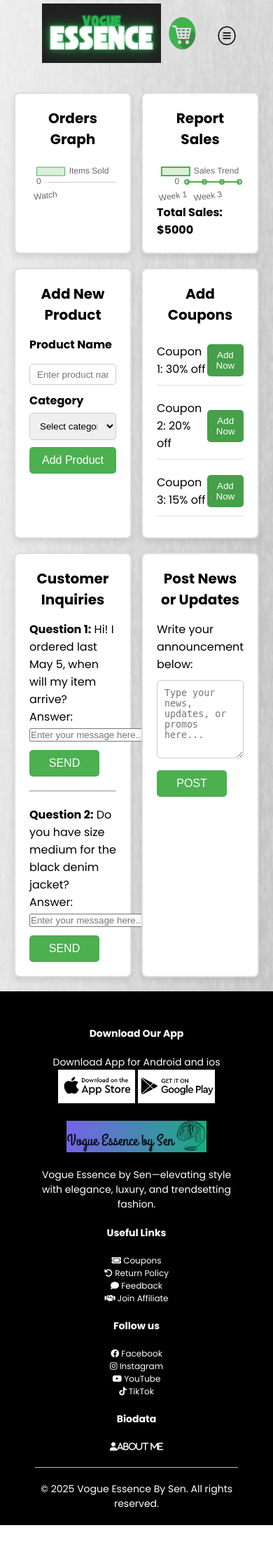
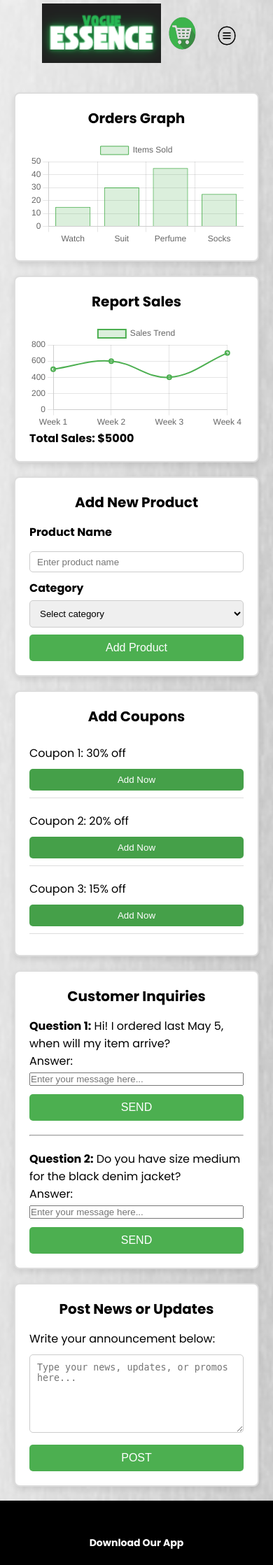
Before and after one commit to Jansenityyyy/Jansen, a PHP site: page /seller.site.html in a window 390 px wide. Shown: the top 2237 px of the page at 70% size. Before the commit the page ends 2180 px from the top, so only its background shows below. Run offline with PHP 8.4, Linux system fonts and the light colour scheme.

Commit message:
Update style.css

```diff
--- a/style.css
+++ b/style.css
@@ -111,6 +111,38 @@ body{
 
 .green-button:hover {
     background-color: #005f73;
+}
+@media (max-width: 768px) {
+    .dashboard-row {
+        flex-direction: column;
+        gap: 20px;
+    }
+
+    .dashboard-column {
+        width: 100%;
+    }
+
+    .green-button {
+        width: 100%;
+    }
+
+    #add-product-form button,
+    #coupon-list li button {
+        width: 100%;
+    }
+
+    #coupon-list li {
+        flex-direction: column;
+        align-items: flex-start;
+    }
+
+    #coupon-list li button {
+        margin-top: 10px;
+    }
+
+    .inquiry-block input {
+        width: 100%;
+    }
 }
 
 /*--------------------------------END OF SELLER SITE------------------------*/
```
